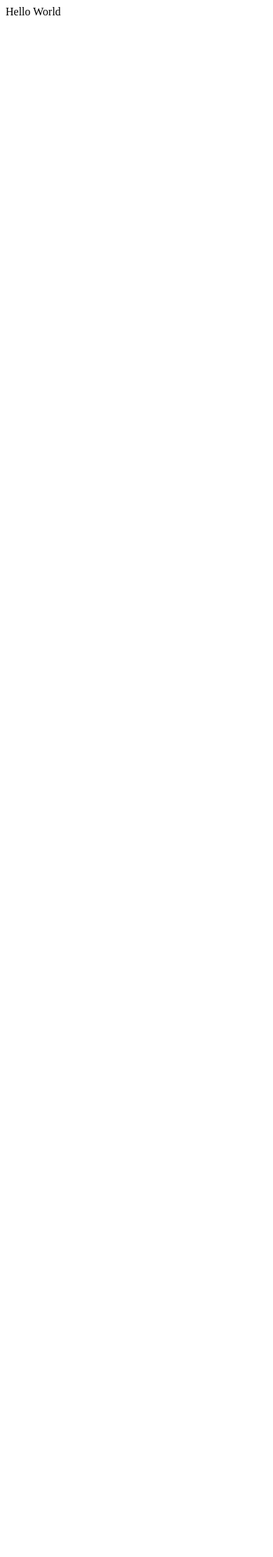
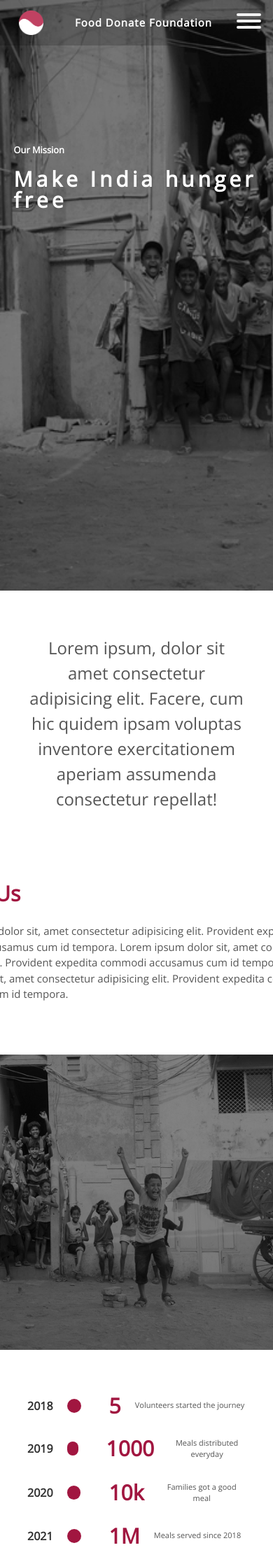
Before and after one commit to Arvind-Suthar/NGO-project, a PHP site: page /about.html in a window 390 px wide; the page is wider, and only the part inside the window is pictured. Before the commit the part shown is almost empty. Shown: that part at 70% size. Before the commit the page ends 22 px from the top of that part, so only its background shows below. Run offline with PHP 8.4, Linux system fonts and the light colour scheme; some libraries are stand-ins or nearby versions.

Commit message:
Updated about page

```diff
--- a/NGO project/about.html
+++ b/NGO project/about.html
@@ -4,9 +4,103 @@
     <meta charset="UTF-8">
     <meta http-equiv="X-UA-Compatible" content="IE=edge">
     <meta name="viewport" content="width=device-width, initial-scale=1.0">
+    <link rel="preconnect" href="https://fonts.gstatic.com">
+    <link href="https://fonts.googleapis.com/css2?family=Open+Sans&display=swap" rel="stylesheet">
+    <script src="https://kit.fontawesome.com/e017393c29.js"></script>
+    <link rel="stylesheet" href="./css/master.css">
     <title>Feeding India | About</title>
 </head>
 <body>
-    Hello World
+    <header>
+        <div class="nav" id="nav">
+            <div class="brand">
+                <img src="./img/ngo_logo.png" alt="Feeding Poor"><span>Food Donate Foundation</span>
+                <div class="menu-button" onclick="toggle()">
+                    <div class="menu-bar"></div>
+                    <div class="menu-bar"></div>
+                    <div class="menu-bar"></div>
+                </div>
+            </div>
+            <ul class="nav-list">
+                <li class="curr-page"><a href="about.html">ABOUT</a></li>
+                <li><a href="#">DONATE</a></li>
+                <li><a href="#">REQUEST FOR FOOD</a></li>
+                <li><a href="#">CONTACT US</a></li>
+            </ul>
+        </div>
+        <div class="carousel">
+            <div class="item1" id="item1">
+                <div class="carousel-info">
+                    <h3>Our Mission</h3>
+                    <h1>Make India hunger free</h1>
+                </div>
+            </div>
+        </div>
+    </header>
+    <div class="info-panel">
+        <p class="info-header">Lorem ipsum, dolor sit amet consectetur adipisicing elit. Facere, cum hic quidem ipsam voluptas inventore exercitationem aperiam assumenda consectetur repellat!</p>
+        <div class="customBox">
+            <div class="text">
+                <h1 class="txt-pink">About Us</h1>
+                <p>
+                    Lorem ipsum dolor sit, amet consectetur adipisicing elit. Provident expedita commodi accusamus cum id tempora.
+                    Lorem ipsum dolor sit, amet consectetur adipisicing elit. Provident expedita commodi accusamus cum id tempora.
+                    Lorem ipsum dolor sit, amet consectetur adipisicing elit. Provident expedita commodi accusamus cum id tempora.
+                </p>
+            </div>
+            <img src="./img/carousel-bg-1.jpg.png" alt="">
+        </div>
+    </div>
+    <div class="milestone">
+        <div class="item pseudo-line">
+            <div class="title">
+                2018
+            </div>
+            <div class="circle"></div>
+            <div class="red-title">
+                5
+            </div>
+            <div class="item-body">
+                Volunteers started the journey
+            </div>
+        </div>
+        <div class="item pseudo-line">
+            <div class="title">
+                2019
+            </div>
+            <div class="circle"></div>
+            <div class="red-title">
+                1000
+            </div>
+            <div class="item-body">
+                Meals distributed everyday
+            </div>
+        </div>
+        <div class="item pseudo-line">
+            <div class="title">
+                2020
+            </div>
+            <div class="circle"></div>
+            <div class="red-title">
+                10k
+            </div>
+            <div class="item-body">
+                Families got a good meal
+            </div>
+        </div>
+        <div class="item">
+            <div class="title">
+                2021
+            </div>
+            <div class="circle"></div>
+            <div class="red-title">
+                1M
+            </div>
+            <div class="item-body">
+                Meals served since 2018
+            </div>
+        </div>
+    </div>
 </body>
+    <script src="./js/menuToggle.js"></script>
 </html>
--- /dev/null
+++ b/NGO project/css/_about.scss
@@ -0,0 +1,52 @@
+.milestone {
+  width: 80%;
+  margin: auto;
+  height: 60vh;
+  display: flex;
+  align-items: center;
+  justify-content: space-around;
+}
+.item {
+  width: 15%;
+  display: flex;
+  flex-direction: column;
+  align-items: center;
+  justify-content: center;
+  color: #555;
+  text-align: center;
+
+  .title {
+    color: #303030;
+    font-size: 16px;
+    font-weight: bold;
+  }
+  .circle {
+    height: 20px;
+    width: 20px;
+    background: $pink;
+    margin: 20px;
+    border-radius: 2rem;
+  }
+  .red-title {
+    color: $pink;
+    font-weight: bold;
+    font-size: 30px;
+    padding: 0px 20px;
+  }
+  .item-body {
+    padding: 15px 0px;
+    line-height: 1.5;
+  }
+}
+@media only screen and (max-width: 700px) {
+  .milestone {
+    flex-direction: column !important;
+    height: auto;
+
+    .item {
+      flex-direction: row !important;
+      width: 100% !important;
+      justify-content: flex-start !important;
+    }
+  }
+}
--- a/NGO project/css/_header.scss
+++ b/NGO project/css/_header.scss
@@ -52,7 +52,7 @@ header {
   //font-weight: bold;
 
   li {
-    padding: 20px;
+    padding: 15px 20px;
 
     a {
       color: #f0f0f0;
@@ -63,6 +63,10 @@ header {
     a:hover {
       color: $pink;
     }
+  }
+
+  li.curr-page {
+    border-bottom: 2px solid $pink;
   }
 }
 .carousel {
--- a/NGO project/css/master.css
+++ b/NGO project/css/master.css
@@ -127,7 +127,7 @@ header .nav .brand span {
 }
 
 .nav-list li {
-  padding: 20px;
+  padding: 15px 20px;
 }
 
 .nav-list li a {
@@ -139,6 +139,10 @@ header .nav .brand span {
 
 .nav-list li a:hover {
   color: #a11640;
+}
+
+.nav-list li.curr-page {
+  border-bottom: 2px solid #a11640;
 }
 
 .carousel {
@@ -377,4 +381,83 @@ header .nav .brand span {
       -ms-flex-direction: column !important;
           flex-direction: column !important;
 }
+
+.milestone {
+  width: 80%;
+  margin: auto;
+  height: 60vh;
+  display: -webkit-box;
+  display: -ms-flexbox;
+  display: flex;
+  -webkit-box-align: center;
+      -ms-flex-align: center;
+          align-items: center;
+  -ms-flex-pack: distribute;
+      justify-content: space-around;
+}
+
+.item {
+  width: 15%;
+  display: -webkit-box;
+  display: -ms-flexbox;
+  display: flex;
+  -webkit-box-orient: vertical;
+  -webkit-box-direction: normal;
+      -ms-flex-direction: column;
+          flex-direction: column;
+  -webkit-box-align: center;
+      -ms-flex-align: center;
+          align-items: center;
+  -webkit-box-pack: center;
+      -ms-flex-pack: center;
+          justify-content: center;
+  color: #555;
+  text-align: center;
+}
+
+.item .title {
+  color: #303030;
+  font-size: 16px;
+  font-weight: bold;
+}
+
+.item .circle {
+  height: 20px;
+  width: 20px;
+  background: #a11640;
+  margin: 20px;
+  border-radius: 2rem;
+}
+
+.item .red-title {
+  color: #a11640;
+  font-weight: bold;
+  font-size: 30px;
+  padding: 0px 20px;
+}
+
+.item .item-body {
+  padding: 15px 0px;
+  line-height: 1.5;
+}
+
+@media only screen and (max-width: 700px) {
+  .milestone {
+    -webkit-box-orient: vertical !important;
+    -webkit-box-direction: normal !important;
+        -ms-flex-direction: column !important;
+            flex-direction: column !important;
+    height: auto;
+  }
+  .milestone .item {
+    -webkit-box-orient: horizontal !important;
+    -webkit-box-direction: normal !important;
+        -ms-flex-direction: row !important;
+            flex-direction: row !important;
+    width: 100% !important;
+    -webkit-box-pack: start !important;
+        -ms-flex-pack: start !important;
+            justify-content: flex-start !important;
+  }
+}
 /*# sourceMappingURL=master.css.map */
--- a/NGO project/css/master.scss
+++ b/NGO project/css/master.scss
@@ -4,3 +4,4 @@ $pink: #a11640;
 @import "./header";
 @import "./info";
 @import "./footer";
+@import "./about";
```
Also changed, not shown: 1 other file.
